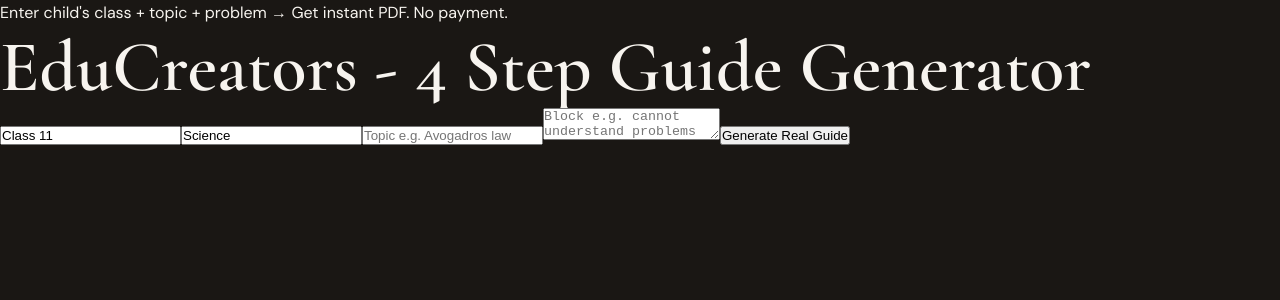
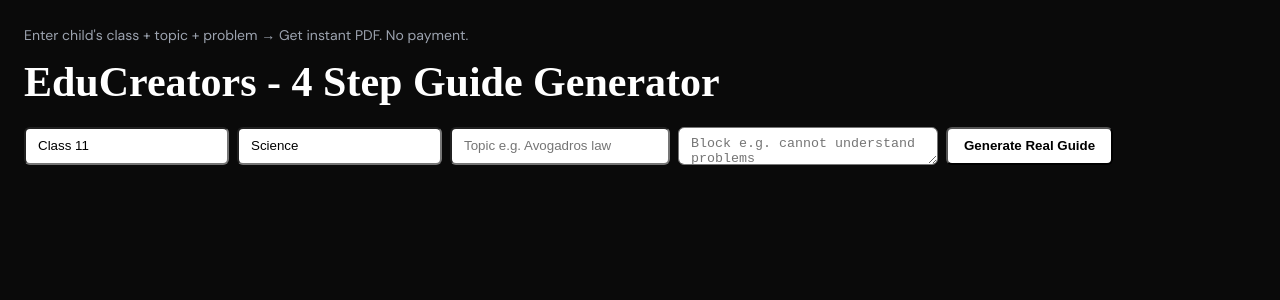
Before and after one commit to Ani1967/educreation, a Next.js app: page /get-pdf in a window 1280 px wide. Shown: the top 300 px of the page. Built offline with nearby package versions, Linux system fonts and the light colour scheme.

Commit message:
fix: force inline styles - restore card

```diff
--- a/app/get-pdf/page.tsx
+++ b/app/get-pdf/page.tsx
@@ -21,61 +21,61 @@ export default function Page() {
     setLoading(false);
   };
 
-  const mapBoxes = data?.map? data.map.split("→").map((s:string)=>s.trim()) : [];
+  const mapBoxes = data?.map ? data.map.split("→").map((s:string)=>s.trim()) : [];
 
   return (
-    <div className="min-h-screen bg-[#0a0a0a] p-6 text-white">
-      <p className="text-sm text-gray-400 mb-4">Enter child's class + topic + problem → Get instant PDF. No payment.</p>
-      <h1 className="text-4xl font-serif mb-6">EduCreators - 4 Step Guide Generator</h1>
+    <div style={{ minHeight:"100vh", background:"#0a0a0a", padding:24, color:"white" }}>
+      <p style={{ color:"#9ca3af", fontSize:14, marginBottom:12 }}>Enter child's class + topic + problem → Get instant PDF. No payment.</p>
+      <h1 style={{ fontSize:42, fontFamily:"serif", marginBottom:20 }}>EduCreators - 4 Step Guide Generator</h1>
 
-      <div className="flex flex-wrap gap-2 mb-10">
-        <input value={classVal} onChange={e=>setClassVal(e.target.value)} className="px-3 py-2 rounded text-black bg-white" />
-        <input value={subject} onChange={e=>setSubject(e.target.value)} className="px-3 py-2 rounded text-black bg-white" />
-        <input value={topic} onChange={e=>setTopic(e.target.value)} placeholder="Topic e.g. Avogadros law" className="px-3 py-2 rounded text-black bg-white w-64" />
-        <textarea value={problem} onChange={e=>setProblem(e.target.value)} placeholder="Block e.g. cannot understand problems" className="px-3 py-2 rounded text-black bg-white w-64 h-" />
-        <button onClick={generate} className="bg-white text-black px-4 py-2 rounded font-bold border">{loading? "..." : "Generate Real Guide"}</button>
+      <div style={{ display:"flex", gap:8, flexWrap:"wrap", marginBottom:30 }}>
+        <input value={classVal} onChange={e=>setClassVal(e.target.value)} style={{ padding:"8px 12px", borderRadius:6, color:"black", background:"white" }} />
+        <input value={subject} onChange={e=>setSubject(e.target.value)} style={{ padding:"8px 12px", borderRadius:6, color:"black", background:"white" }} />
+        <input value={topic} onChange={e=>setTopic(e.target.value)} placeholder="Topic e.g. Avogadros law" style={{ padding:"8px 12px", borderRadius:6, color:"black", background:"white", width:220 }} />
+        <textarea value={problem} onChange={e=>setProblem(e.target.value)} placeholder="Block e.g. cannot understand problems" style={{ padding:"8px 12px", borderRadius:6, color:"black", background:"white", width:260, height:38 }} />
+        <button onClick={generate} style={{ background:"white", color:"black", padding:"8px 16px", borderRadius:6, fontWeight:700 }}>{loading?"Generating...":"Generate Real Guide"}</button>
       </div>
 
-      {data &&!data.error && (
-        <div className="bg-white text-black rounded-2xl p-8 max-w-4xl">
-          <h2 className="text-2xl font-serif font-bold">{topic} - 4 Step Guide for {classVal}</h2>
-          <p className="text-gray-500 text-sm mt-1">Subject: {subject} | Topic: {topic}</p>
+      {data && !data.error && (
+        <div style={{ background:"white", color:"black", borderRadius:20, padding:32, maxWidth:850 }}>
+          <h2 style={{ fontSize:24, fontFamily:"serif", fontWeight:700 }}>{topic} - 4 Step Guide for {classVal}</h2>
+          <p style={{ color:"#6b7280", fontSize:14, marginTop:4 }}>Subject: {subject} | Topic: {topic}</p>
 
-          <div className="mt-8 space-y-8">
-            <div className="border-l-4 border-green-500 pl-4">
-              <b className="text-xl font-serif">Step 1: Real-Life Anchor</b>
-              <p className="mt-2 text-gray-800">{data.anchor}</p>
+          <div style={{ marginTop:28, display:"flex", flexDirection:"column", gap:28 }}>
+            <div style={{ borderLeft:"4px solid #22c55e", paddingLeft:16 }}>
+              <b style={{ fontSize:20, fontFamily:"serif" }}>Step 1: Real-Life Anchor</b>
+              <p style={{ marginTop:8 }}>{data.anchor}</p>
             </div>
 
-            <div className="border-l-4 border-green-500 pl-4">
-              <b className="text-xl font-serif">Step 2: 3-Box Visual Map</b>
-              <div className="mt-4 flex flex-col md:flex-row gap-3">
+            <div style={{ borderLeft:"4px solid #22c55e", paddingLeft:16 }}>
+              <b style={{ fontSize:20, fontFamily:"serif" }}>Step 2: 3-Box Visual Map</b>
+              <div style={{ marginTop:12, display:"flex", gap:12, flexWrap:"wrap" }}>
                 {mapBoxes.map((b:string,i:number)=>(
-                  <div key={i} className="flex flex-1 items-center gap-2">
-                    <div className="flex-1 bg-gray-50 border rounded-lg p-3 text-sm">{b.replace(/^\[|\]$/g,'')}</div>
-                    {i < mapBoxes.length - 1 && <span className="text-xl">→</span>}
+                  <div key={i} style={{ display:"flex", alignItems:"center", gap:8, flex:1 }}>
+                    <div style={{ flex:1, background:"#f9fafb", border:"1px solid #e5e7eb", borderRadius:10, padding:12, fontSize:14 }}>{b.replace(/^\[|\]$/g,'')}</div>
+                    {i < mapBoxes.length-1 && <span style={{ fontSize:20 }}>→</span>}
                   </div>
                 ))}
               </div>
             </div>
 
-            <div className="border-l-4 border-green-500 pl-4">
-              <b className="text-xl font-serif">Step 3: Worked Example ⭐</b>
-              <p className="mt-2"><b>PROBLEM:</b> {data.ex?.problem}</p>
-              <p className="mt-2"><b>SOLUTION:</b> {data.ex?.solution}</p>
-              <p className="mt-2 text-red-600"><b>Mistake:</b> {data.ex?.mistake}</p>
+            <div style={{ borderLeft:"4px solid #22c55e", paddingLeft:16 }}>
+              <b style={{ fontSize:20, fontFamily:"serif" }}>Step 3: Worked Example ⭐</b>
+              <p style={{ marginTop:8 }}><b>PROBLEM:</b> {data.ex?.problem}</p>
+              <p style={{ marginTop:8 }}><b>SOLUTION:</b> {data.ex?.solution}</p>
+              <p style={{ marginTop:8, color:"#dc2626" }}><b>Mistake:</b> {data.ex?.mistake}</p>
             </div>
 
-            <div className="border-l-4 border-green-500 pl-4">
-              <b className="text-xl font-serif">Step 4: Your Turn</b>
-              <p className="mt-2">{data.ex?.practice}</p>
-              <p className="mt-2 italic text-gray-600">{data.ex?.check}</p>
+            <div style={{ borderLeft:"4px solid #22c55e", paddingLeft:16 }}>
+              <b style={{ fontSize:20, fontFamily:"serif" }}>Step 4: Your Turn</b>
+              <p style={{ marginTop:8 }}>{data.ex?.practice}</p>
+              <p style={{ marginTop:8, fontStyle:"italic", color:"#6b7280" }}>{data.ex?.check}</p>
             </div>
           </div>
 
-          <div className="mt-8 flex gap-4">
-            <button className="flex-1 bg-black text-white py-3 rounded-xl font-bold">Download as PDF</button>
-            <button onClick={()=>window.location.href='/checkout?plan=1999'} className="flex-1 bg-[#1ed760] text-black py-3 rounded-xl font-bold">Get Mentor for ₹1,999</button>
+          <div style={{ marginTop:32, display:"flex", gap:16 }}>
+            <button style={{ flex:1, background:"black", color:"white", padding:14, borderRadius:12, fontWeight:700 }}>Download as PDF</button>
+            <button onClick={()=>window.location.href='/checkout?plan=1999'} style={{ flex:1, background:"#22c55e", color:"black", padding:14, borderRadius:12, fontWeight:700 }}>Get Mentor for ₹1,999</button>
           </div>
         </div>
       )}
```
